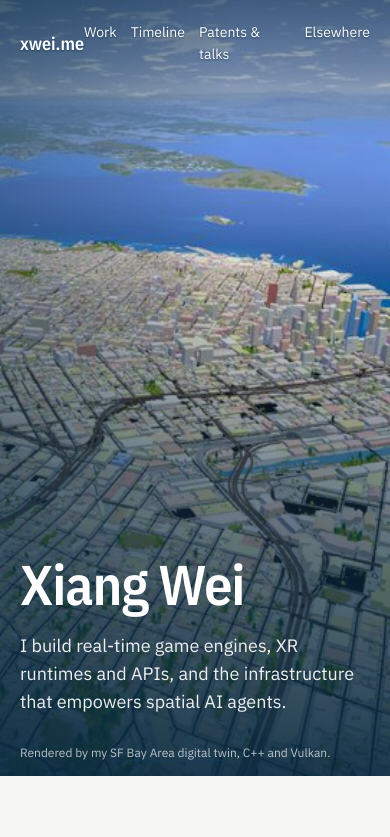
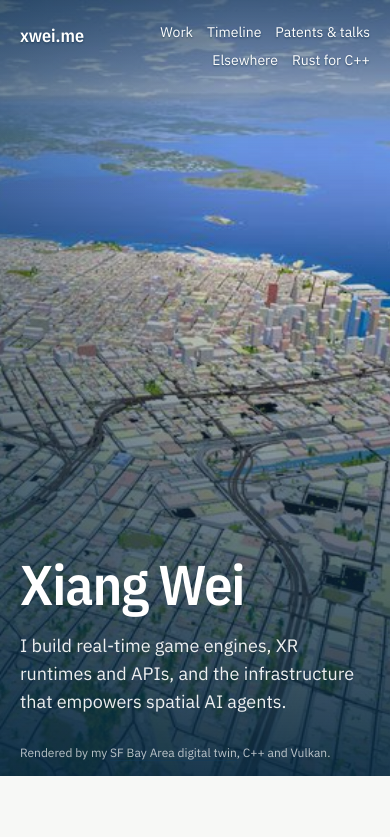
Before and after one commit to xw0/xw0.github.io, a plain HTML site: page portfolio.html in a window 390 px wide. Shown: the top 837 px of the page. Drawn offline with nearby package versions, Linux system fonts and the light colour scheme.

Commit message:
Add Rust for C++ link to home page and portfolio header
Links the "Rust for C++ Programmers" book from the home page nav and
the portfolio header nav. On narrow screens the portfolio header nav
now wraps whole items instead of breaking labels mid-word.

Co-Authored-By: Claude Opus 5.5 <noreply@anthropic.com>
Claude-Session: https://claude.ai/code/session_01CcMc3Pat16wAM5UxXKret7

```diff
--- a/portfolio.html
+++ b/portfolio.html
@@ -173,7 +173,9 @@
   }
   @media (max-width: 520px) {
     .top .brand { font-size: 18px; }
-    .top nav a { font-size: 14px; }
+    .top { align-items: flex-start; }
+    .top nav { flex-wrap: wrap; justify-content: flex-end; gap: 6px 14px; }
+    .top nav a { font-size: 14px; white-space: nowrap; }
   }
 </style>
 </head>
@@ -187,6 +189,7 @@
       <a href="#timeline">Timeline</a>
       <a href="#reference">Patents &amp; talks</a>
       <a href="#elsewhere">Elsewhere</a>
+      <a href="https://xw0.github.io/rust-for-cpp/">Rust for C++</a>
     </nav>
   </div>
   <img src="pic/hero-bay.jpg" srcset="pic/hero-bay-960.jpg 960w, pic/hero-bay.jpg 1920w" sizes="100vw" alt="Stylized real-time render of San Francisco from above, looking north across the bay to the Golden Gate and Bay bridges" fetchpriority="high">
```
Also changed, not shown: index.html (+1 -0 lines).
